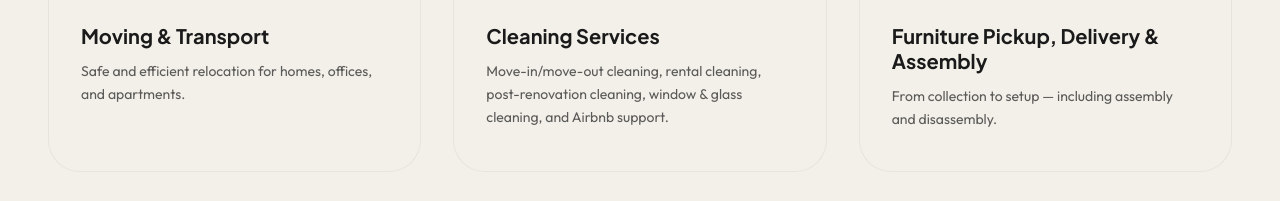
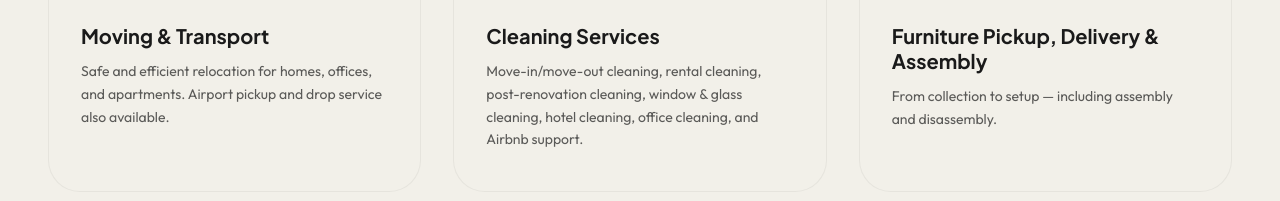
Before and after one commit to Shaazomar/Izzeycleanandmove, a React (Vite) app: page / in a window 1280 px wide. Shown: the part 1641-1842 px from the top of the page. Built offline with nearby package versions, Linux system fonts and the light colour scheme; grey boxes are pictures that could not be loaded.

Commit message:
feat: add hotel/office cleaning and airport pickup/drop, update hero background

```diff
--- a/src/components/Hero.jsx
+++ b/src/components/Hero.jsx
@@ -28,7 +28,7 @@ export default function Hero() {
       {/* Background Image with Organic Tech Mood filter */}
       <div
         className="absolute inset-0 z-0 bg-cover bg-center"
-        style={{ backgroundImage: 'url("https://images.unsplash.com/photo-1600585154340-be6161a56a0c?q=80&w=2940&auto=format&fit=crop")' }}
+        style={{ backgroundImage: 'url("/hero-bg.png")' }}
       >
         <div className="absolute inset-0 bg-gradient-to-t from-dark via-dark/80 to-primary/50 mix-blend-multiply"></div>
       </div>
--- a/src/locales/translations.js
+++ b/src/locales/translations.js
@@ -34,9 +34,9 @@ export const translations = {
     // Services
     srvTitle: "Complete Service Coverage",
     srv1Title: "Moving & Transport",
-    srv1Desc: "Safe and efficient relocation for homes, offices, and apartments.",
+    srv1Desc: "Safe and efficient relocation for homes, offices, and apartments. Airport pickup and drop service also available.",
     srv2Title: "Cleaning Services",
-    srv2Desc: "Move-in/move-out cleaning, rental cleaning, post-renovation cleaning, window & glass cleaning, and Airbnb support.",
+    srv2Desc: "Move-in/move-out cleaning, rental cleaning, post-renovation cleaning, window & glass cleaning, hotel cleaning, office cleaning, and Airbnb support.",
     srv3Title: "Furniture Pickup, Delivery & Assembly",
     srv3Desc: "From collection to setup — including assembly and disassembly.",
     srv4Title: "Waste Collection & Disposal",
@@ -152,9 +152,9 @@ export const translations = {
     // Services
     srvTitle: "Umfassender Service",
     srv1Title: "Umzug & Transport",
-    srv1Desc: "Sichere und effiziente Umzüge für Privathaushalte, Büros und Wohnungen.",
+    srv1Desc: "Sichere und effiziente Umzüge für Privathaushalte, Büros und Wohnungen. Flughafenabhol- und Bringservice ebenfalls verfügbar.",
     srv2Title: "Reinigungsdienste",
-    srv2Desc: "Ein-/Auszugsreinigung, Mietreinigung, Bauendreinigung, Fenster- & Glasreinigung sowie Airbnb-Betreuung.",
+    srv2Desc: "Ein-/Auszugsreinigung, Mietreinigung, Bauendreinigung, Fenster- & Glasreinigung, Hotelreinigung, Büroreinigung sowie Airbnb-Betreuung.",
     srv3Title: "Möbelabholung, Lieferung & Montage",
     srv3Desc: "Von der Abholung bis zum Aufbau — inklusive Montage und Demontage.",
     srv4Title: "Sperrmüll & Entsorgung",
```
Also changed, not shown: public/hero-bg.png (added).
